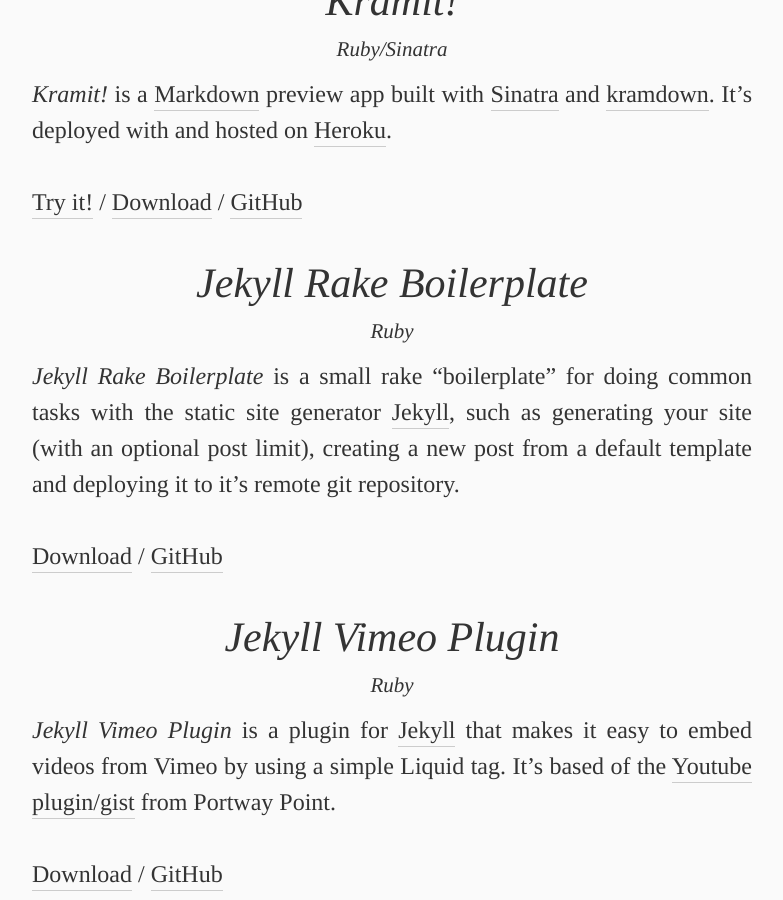
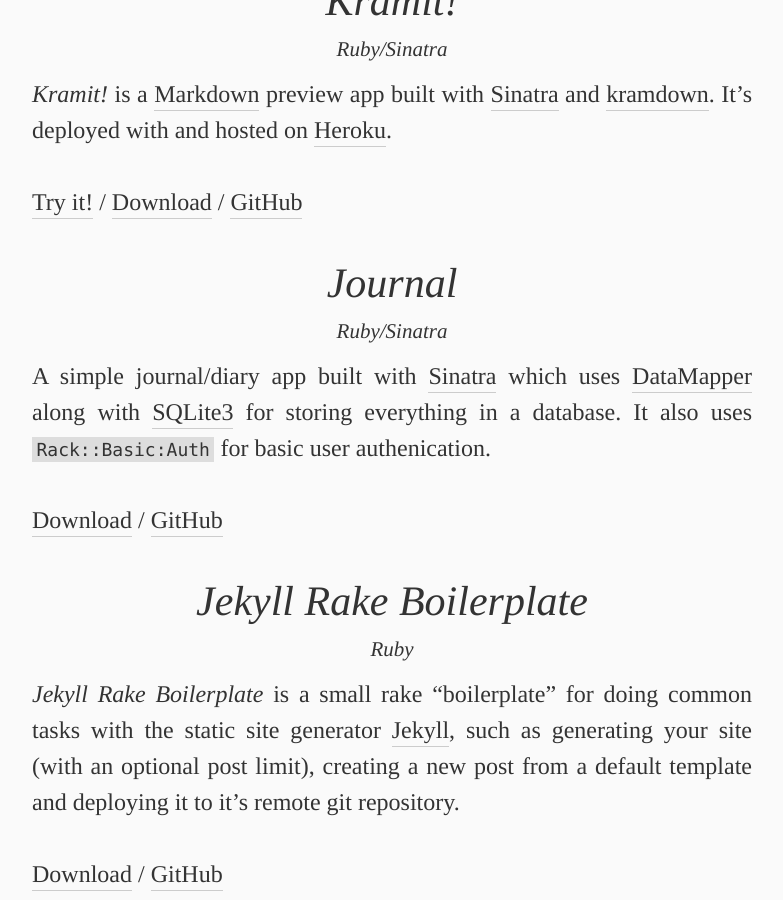
Before and after one commit to gummesson/ellengummesson, a Jekyll site: the page built from projects.md, in a window 1280 px wide and 900 px high, scrolled down 603 px. Shown: the whole window, without its empty margins (248-1031 px from the left). Built offline with Jekyll 4.4.1, drawn with Linux system fonts in a browser that asks for light colours.

Commit message:
Updated.

```diff
--- a/humans.txt
+++ b/humans.txt
@@ -7,7 +7,7 @@
 
 /* THE SITE */
 
-Last Updated: 2013/01/12
+Last Updated: 2013/01/13
    Standards: HTML5 & CSS3
   Components: HTML5Shiv
     Software: gVim         (http://www.vim.org/)
--- a/projects.md
+++ b/projects.md
@@ -12,6 +12,14 @@
 *Kramit!* is a [Markdown](http://daringfireball.net/projects/markdown/ "Markdown") preview app built with [Sinatra](http://www.sinatrarb.com/ "Sinatra") and [kramdown](http://kramdown.rubyforge.org/ "kramdown"). It's deployed with and hosted on [Heroku](http://www.heroku.com/ "Heroku").
 
 [Try it!](http://kramit.ellengummesson.com/ "Kramit!") / [Download](https://github.com/gummesson/kramit/zipball/master "Download Kramit!") / [GitHub](https://github.com/gummesson/kramit "Kramit! on GitHub")
+
+## Journal
+
+<p class="margin-small small centered italic">Ruby/Sinatra</p>
+
+A simple journal/diary app built with [Sinatra](http://www.sinatrarb.com/ "Sinatra") which uses [DataMapper](http://datamapper.org "DataMapper") along with [SQLite3](http://www.sqlite.org/ "SQLite3") for storing everything in a database. It also uses `Rack::Basic:Auth` for basic user authenication.
+
+[Download](https://github.com/gummesson/journal/zipball/master "Download Journal") / [GitHub](https://github.com/gummesson/journal "Journal on GitHub")
 
 ## Jekyll Rake Boilerplate
 
```
